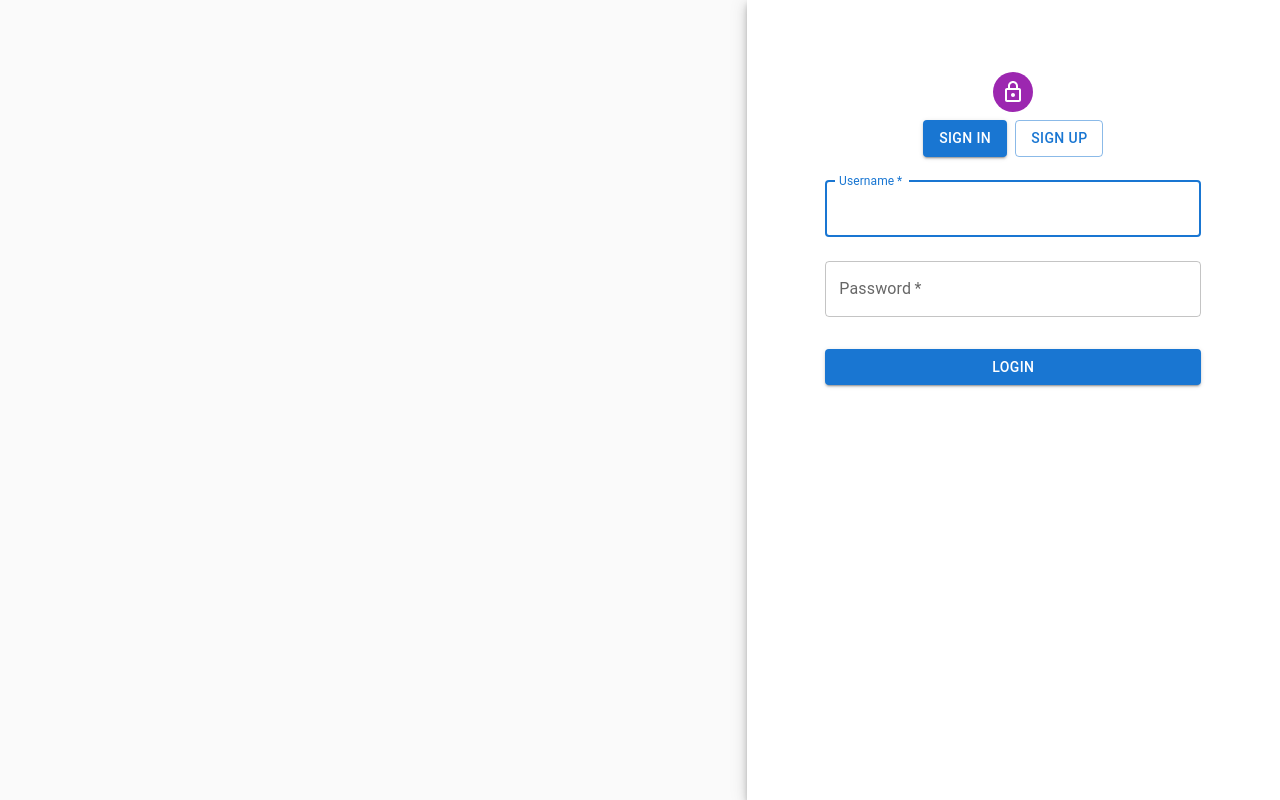
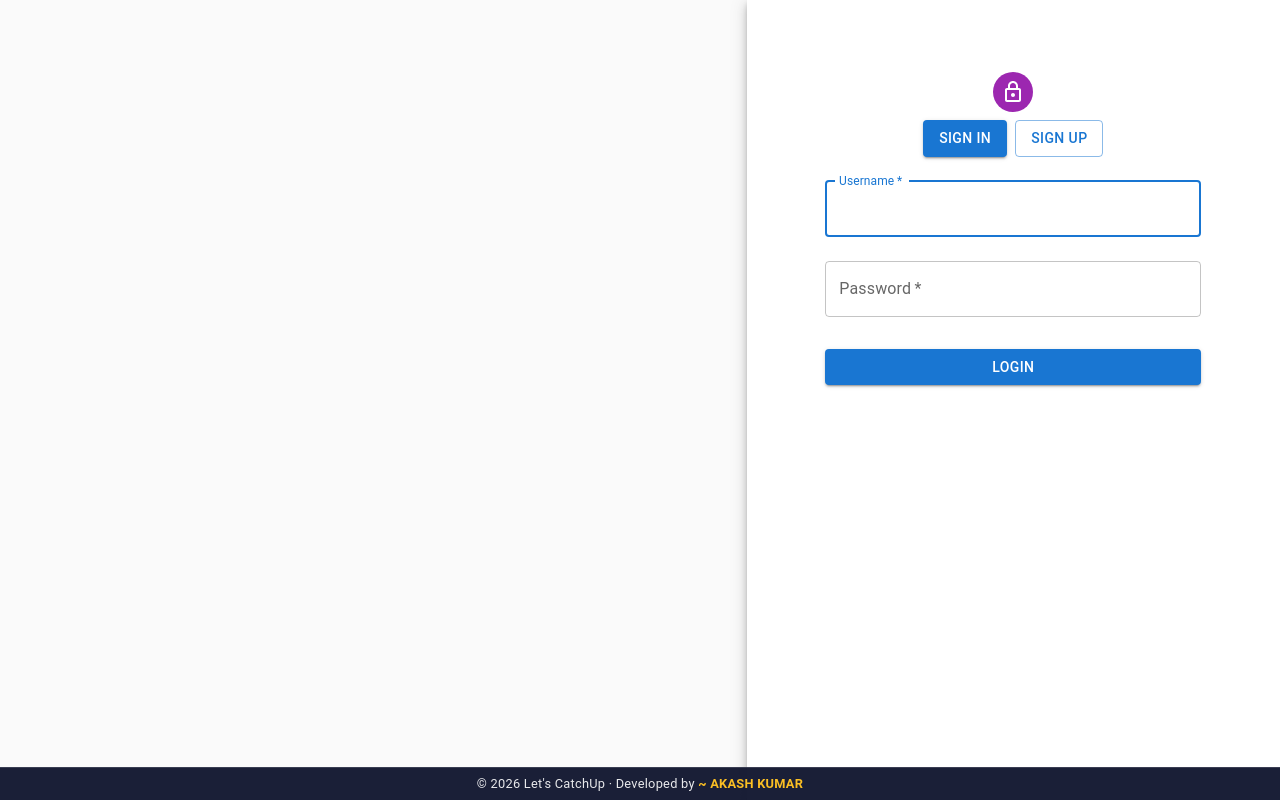
Before and after one commit to iAkash64/Let-s_CatchUp, a React (Create React App) app in the folder frontend/: page /auth in a window 1280 px wide. Built offline with nearby package versions, Linux system fonts and the light colour scheme; no server answers.

Commit message:
i have added copy right

```diff
--- a/frontend/src/App.css
+++ b/frontend/src/App.css
@@ -165,6 +165,27 @@
   color: #5f6368;
 }
 
+.siteFooter {
+  position: fixed;
+  z-index: 30;
+  right: 0;
+  bottom: 0;
+  left: 0;
+  padding: 0.4rem 1rem;
+  color: rgb(255 255 255 / 90%);
+  background: rgb(7 12 38 / 92%);
+  border-top: 1px solid rgb(255 255 255 / 14%);
+  font-size: clamp(0.68rem, 1.8vw, 0.8rem);
+  letter-spacing: 0.02em;
+  text-align: center;
+  backdrop-filter: blur(10px);
+}
+
+.siteFooter span {
+  color: #fbbf24;
+  font-weight: 700;
+}
+
 @media (max-width: 700px) {
   .landingPageContainer nav,
   .navBar {
--- a/frontend/src/App.js
+++ b/frontend/src/App.js
@@ -19,6 +19,10 @@ function App() {
             <Route path="/history" element={<History />} />
             <Route path="/:url" element={<VideoMeetComponent />} />
           </Routes>
+          <footer className="siteFooter">
+            © {new Date().getFullYear()} Let's CatchUp · Developed by{" "}
+            <span>~ AKASH KUMAR</span>
+          </footer>
         </AuthProvider>
       </Router>
     </>
```
